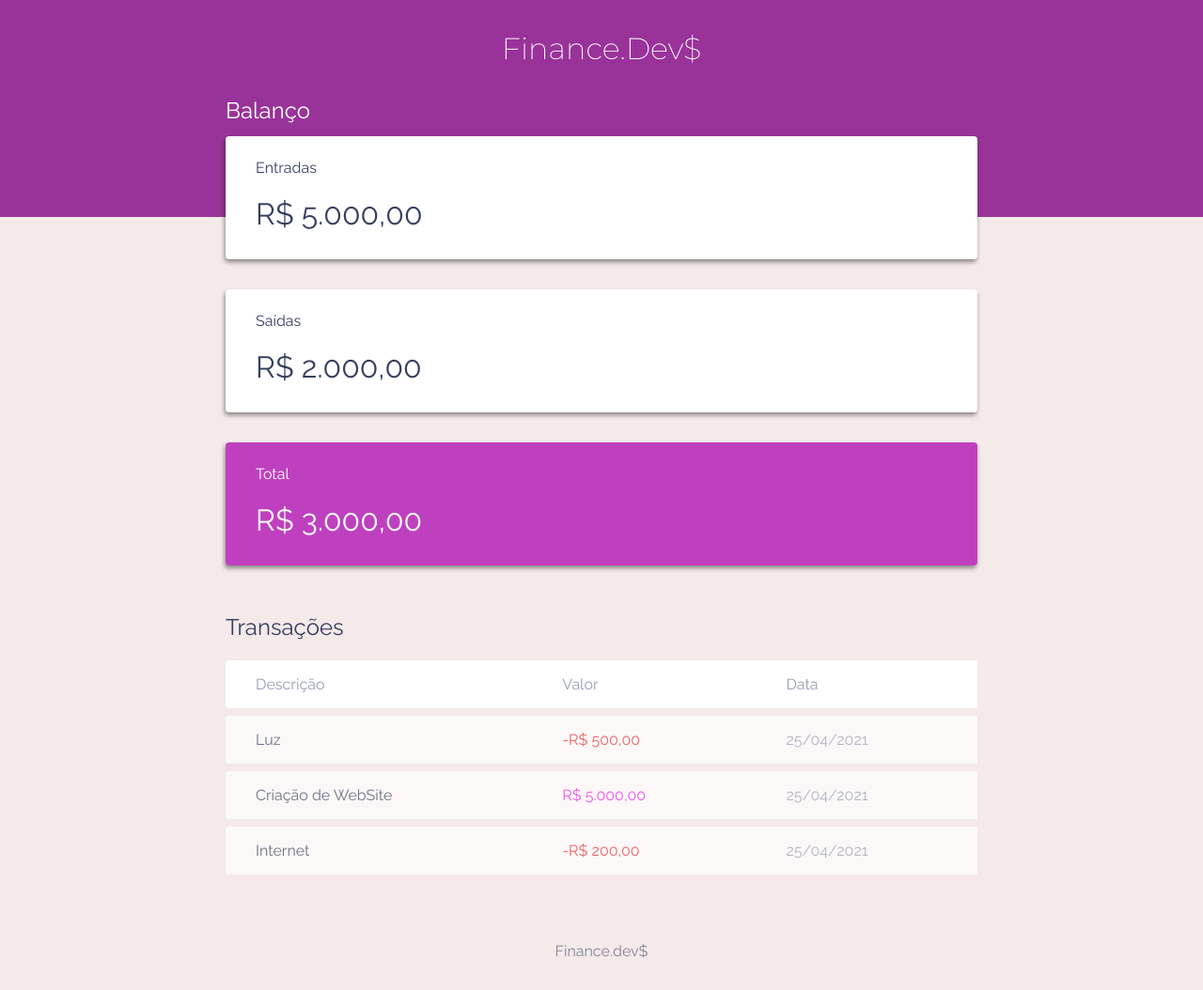
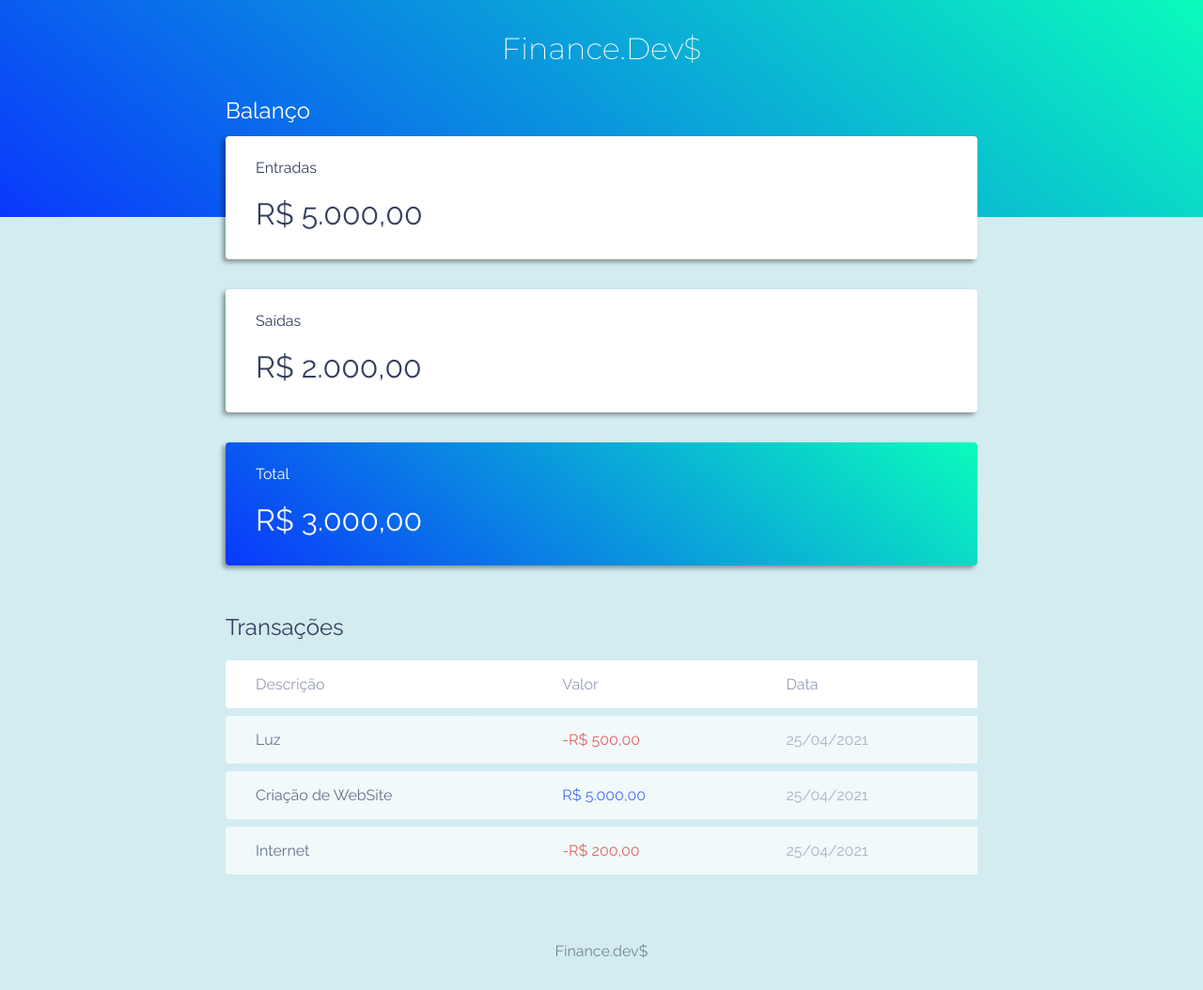
Before and after one commit to Willnapolitano/finance-dev, a plain HTML site: page index.html in a window 1280 px wide. Shown: the whole page at 94% size. Drawn offline with Linux system fonts and the light colour scheme.

Commit message:
changed the color scheme

```diff
--- a/styles/style.css
+++ b/styles/style.css
@@ -1,7 +1,7 @@
 :root{
     --dark-blue: #363f5f;
-    --purple: #bf40bf;
-    --purple-dark: #ec18ec;
+    --blue: #0A38FC;
+    --cyan: #0AFCBC;
 }
 *{
     margin: 0;
@@ -10,20 +10,20 @@
 }
 
 body{
-    background-color: rgb(245, 234, 234);
+    background-color: rgb(211, 236, 240);
     font-family: 'Raleway', sans-serif;
 }
 
 
 /*HEADER-----------------------*/
 header{
-    background-color: #939;
+    background: linear-gradient(40deg, var(--blue), var(--cyan));
     padding: 2rem 0 10rem;
     text-align: center;
 }
 
 header h1{
-    font-weight: 200;
+    font-weight: 400;
     font-family: 'Montserrat', sans-serif;
     color: #fff;
 }
@@ -66,7 +66,7 @@ h2{
     padding: 1.5rem 2rem;
     border-radius: 0.25rem;
     margin-bottom: 2rem;
-    box-shadow: -1px 3px 5px rgba(0, 0, 0, 0.441);
+    box-shadow: -3px 3px 5px rgba(0, 0, 0, 0.379);
 }
 
 .card h3{
@@ -81,7 +81,7 @@ h2{
 }
 
 .card.total{
-    background-color: var(--purple);
+    background: linear-gradient(40deg, var(--blue),var(--cyan)100%);
     color: #fff;
 }
 /*END CARDS----------------*/
@@ -128,7 +128,7 @@ td.description{
 }
 
 td.income{
-    color: var(--purple-dark)
+    color: var(--blue)
 }
 
 td.expense{
```
